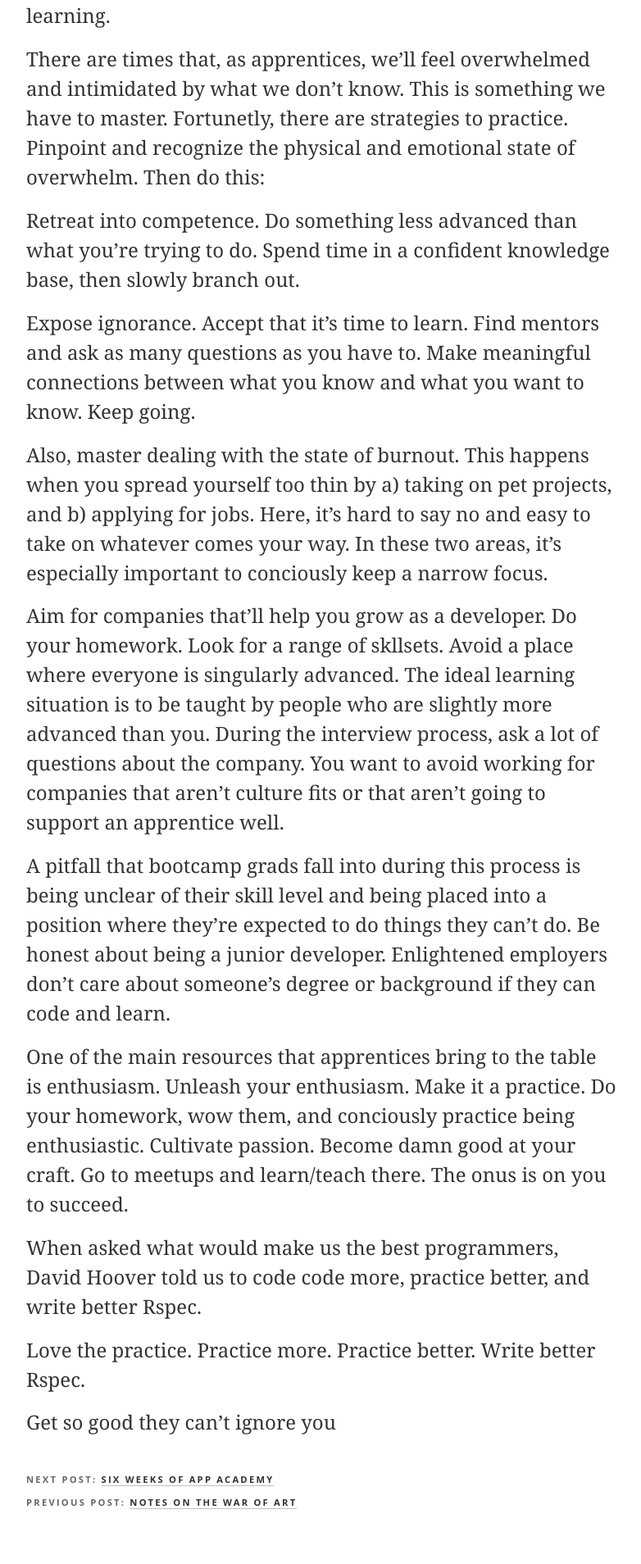
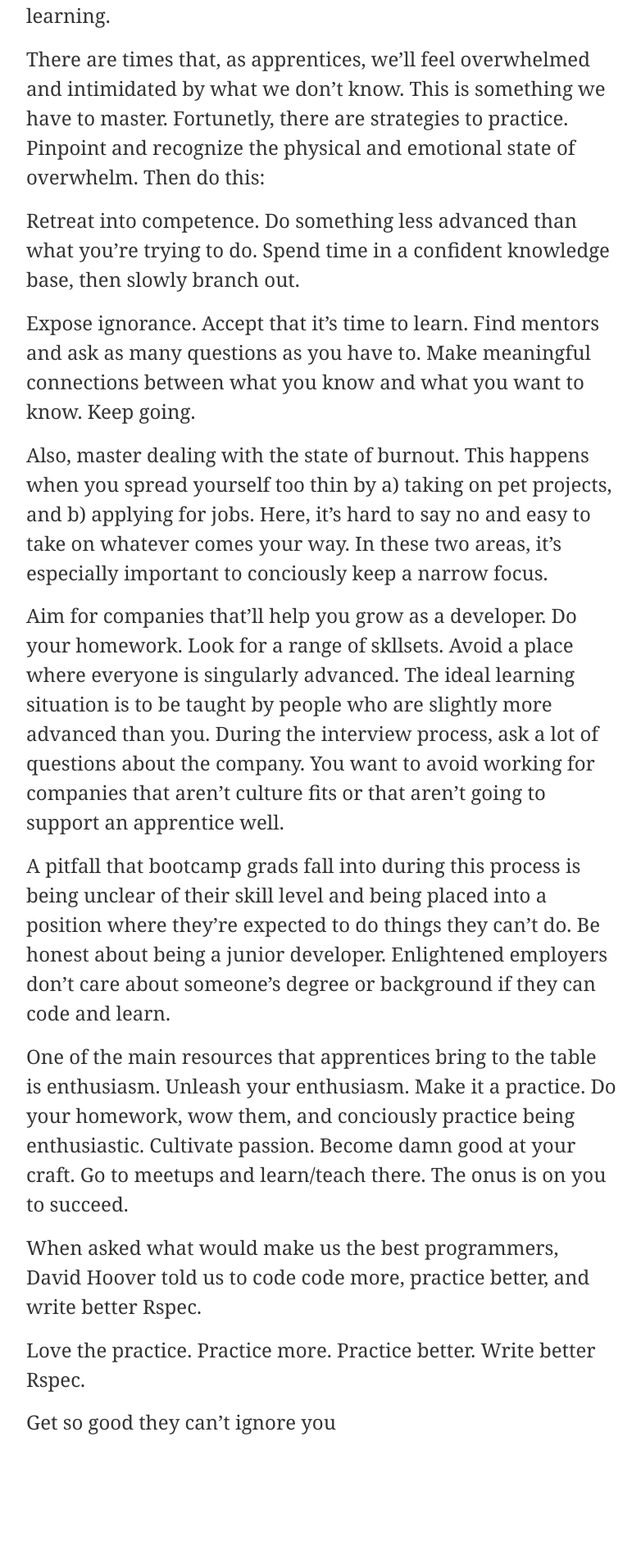
Before and after one commit to InquilineKea/oldgithub, a Jekyll site: the page built from _posts/2012-10-26-dave-hoover-apprentice.md, in a window 1280 px wide. Shown: the part 1073-2981 px from the top of the page at 82% size, without its empty margins (248-1030 px from the left). Built offline with Jekyll 4.4.1, drawn with Linux system fonts in a browser that asks for light colours; after the commit the page ends 2844 px from its top, so only the background shows below that.

Commit message:
removes next/previous post navigation

```diff
--- a/_includes/post-nav.html
+++ /dev/null
@@ -1,7 +0,0 @@
-{% if page.next %}
-  <p><strong>Next post</strong>: <a href="{{ page.next.url }}">{{ page.next.title}}</a></p>
-{% endif %}
-
-{% if page.previous %}
-  <p><strong>Previous post</strong>: <a href="{{ page.previous.url }}">{{ page.previous.title}}</a></p>
-{% endif %}
--- a/_layouts/post.html
+++ b/_layouts/post.html
@@ -7,9 +7,4 @@
   {{ content }}
 </div>
 
-<div class="post-nav">
-  <br />
-  <br />
-  {% include post-nav.html %}
-</div>
 {% include footer.html %}
--- a/assets/css/style.css
+++ b/assets/css/style.css
@@ -149,18 +149,6 @@
     line-height: 2.5em;
     color: #dedede;
   }
-  /* previous & next posts at bottom */
-  .post-nav { margin-bottom: 3em }
-  .post-nav p {
-    text-transform: uppercase;
-    color: #666;
-    font-size: .7em;
-    letter-spacing: .2em;
-    font-family: "Open Sans",Helvetica,sans-serif;
-    font-weight: bold;
-    margin-top: 0;
-    margin-bottom: 1em;
-  }
   /* "see all posts" at bottom of home page */
   a.all_posts {
       font-size: 2.4em;
```
